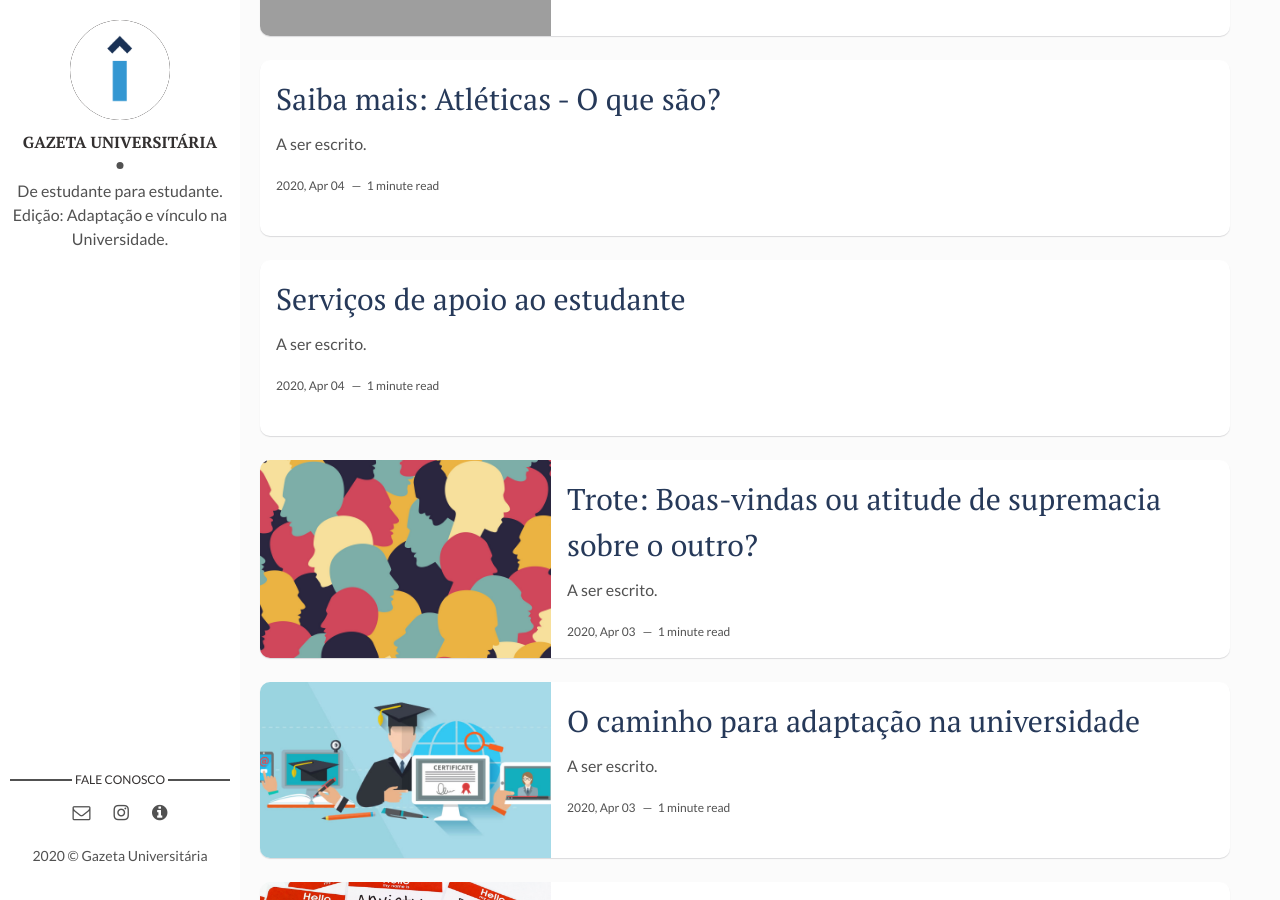
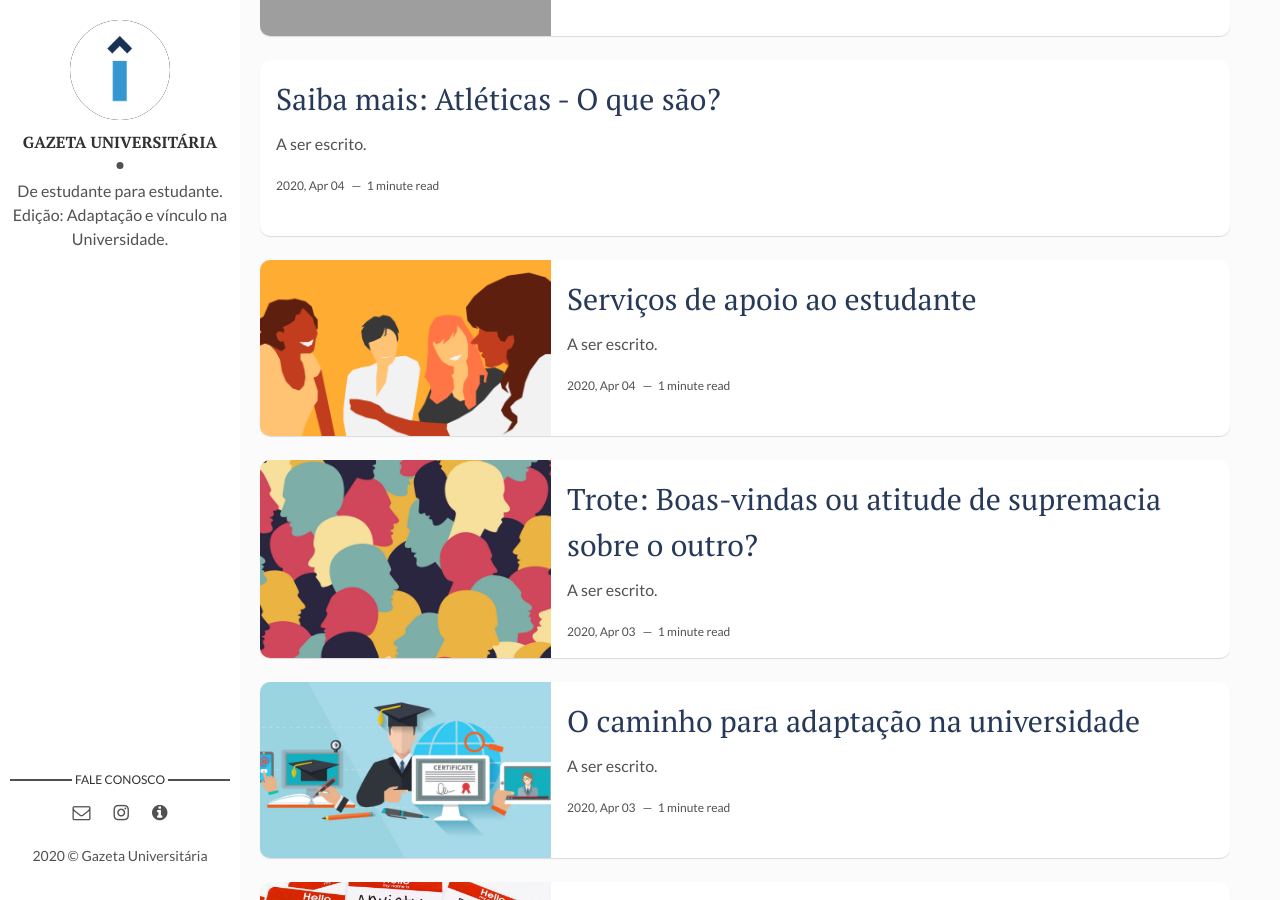
Before and after one commit to gazetauniversitaria/gazetauniversitaria.github.io, a Jekyll site: the page built from index.html, in a window 1280 px wide and 900 px high, scrolled down 560 px. Built offline with Jekyll 4.4.1, drawn with Linux system fonts in a browser that asks for light colours; the list of posts is cut into pages by our own code; grey boxes are pictures that could not be loaded.

Commit message:
Update 2020-04-04-apoio.markdown

```diff
--- a/_posts/2020-04-04-apoio.markdown
+++ b/_posts/2020-04-04-apoio.markdown
@@ -3,7 +3,7 @@ layout: post
 title: "Serviços de apoio ao estudante"
 date: 2020-04-04 11:00:00 +0300
 description: Ao projeto de jornal online; Gazeta Universitária
-assets:  img/Adaptação.jpg
+img:  Apoio/Apoio.png
 tags: [Estudantes, Saúde Mental, Psicologia,Adaptação, Serviços, Comunidade, Auxílio, Psíquico]
 ---
 
```
